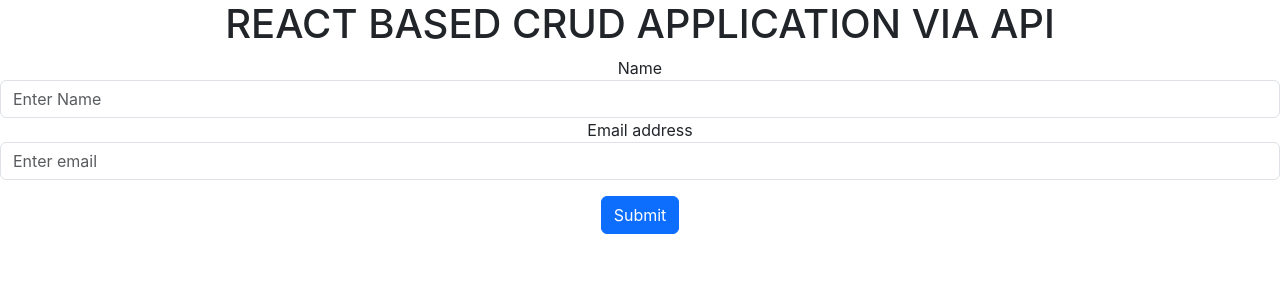
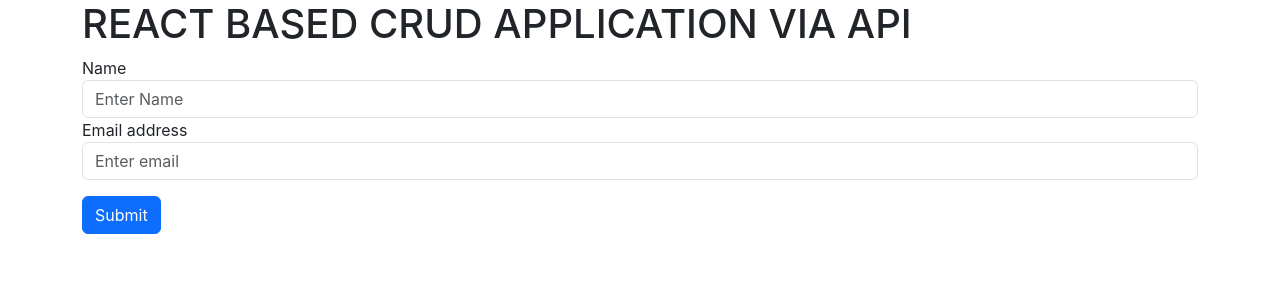
Before and after one commit to syousafzai861/reactCrudViaApi, a React (Create React App) app in the folder reactcrudapi/Frontend/crudviaapi/: page / in a window 1280 px wide. Shown: the top 300 px of the page. Built offline with nearby package versions, Linux system fonts and the light colour scheme.

Commit message:
React router applied
at this stage routing has been applied on the application

```diff
--- a/reactcrudapi/Frontend/crudviaapi/src/App.js
+++ b/reactcrudapi/Frontend/crudviaapi/src/App.js
@@ -1,12 +1,18 @@
 
 import './App.css';
+import { BrowserRouter, Routes, Route } from "react-router-dom";
 import Create from "./Components/Create";
+import Read from "./Components/Read";
 function App() {
   return (
-    <div className="App">
-      <h1>REACT BASED CRUD APPLICATION VIA API</h1>
-      <Create/>
-
+    <div className="container">
+       <h1>REACT BASED CRUD APPLICATION VIA API</h1>
+      <BrowserRouter>
+        <Routes>
+          <Route exact path="/" element={<Create />}>  </Route>
+          <Route exact path="/read" element={<Read />}>  </Route>
+        </Routes>
+      </BrowserRouter>
     </div>
   );
 }
--- a/reactcrudapi/Frontend/crudviaapi/src/Components/Create.js
+++ b/reactcrudapi/Frontend/crudviaapi/src/Components/Create.js
@@ -1,9 +1,11 @@
 import React, { useState } from "react";
+
 import axios from 'axios';
 const Create = () => {
     const [name, setName] = useState("");
     const [email, setEmail] = useState("");
     const handleSubmit = ()=>{
+      // e.preventDefault();
       axios({
         method: 'post',
         url: 'http://localhost:1337/api/cruds',
@@ -24,7 +26,7 @@ const Create = () => {
       <>
         <form>
           <div className="form-group">
-            <label for="exampleInputPassword1">Name</label>
+            <label htmlFor="exampleInputPassword1">Name</label>
             <input
               type="text"
               className="form-control"
@@ -34,7 +36,7 @@ const Create = () => {
             />
           </div>
           <div className="form-group">
-            <label for="exampleInputEmail1">Email address</label>
+            <label htmlFor="exampleInputEmail1">Email address</label>
             <input
               type="email"
               className="form-control"
--- /dev/null
+++ b/reactcrudapi/Frontend/crudviaapi/src/Components/Read.js
@@ -0,0 +1,11 @@
+import React from 'react'
+
+const Read = () => {
+  return (
+    <div>
+
+    </div>
+  )
+}
+
+export default Read
```
